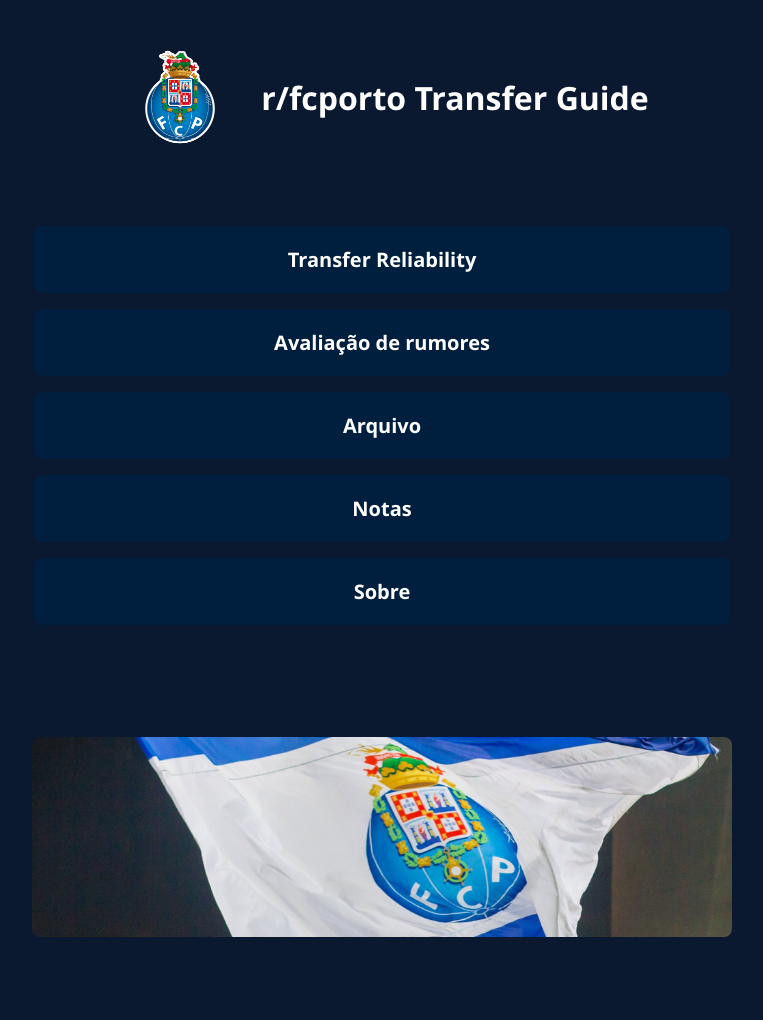
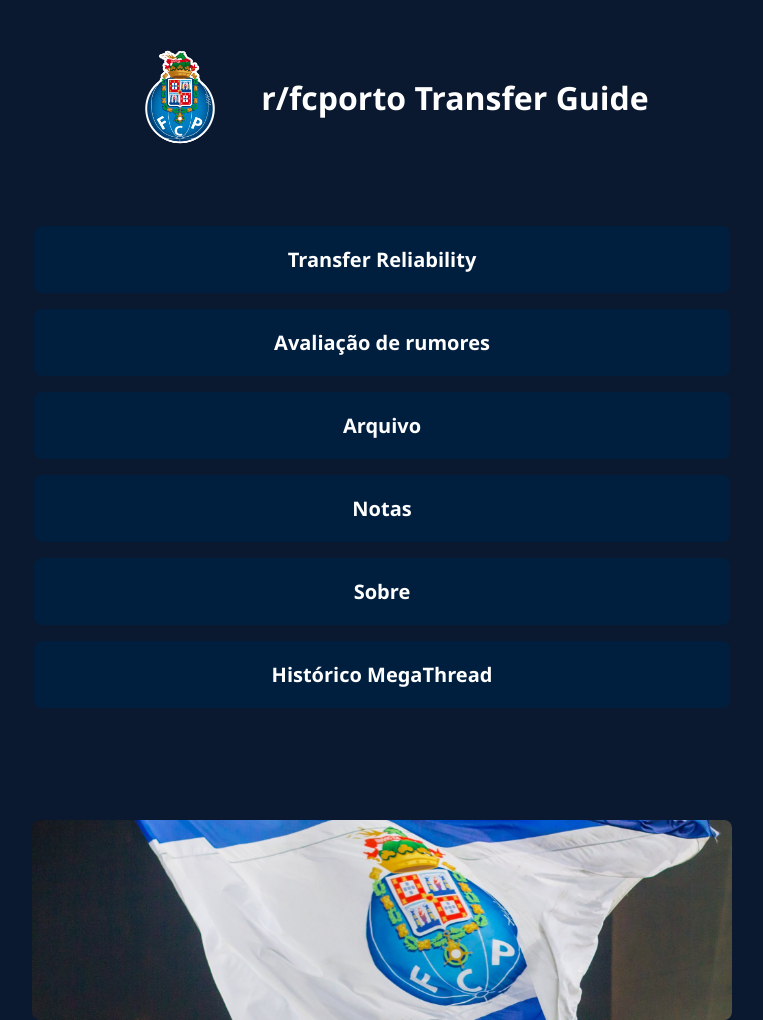
Before and after one commit to Azrial1739/teste-transfer, a Jekyll site: the page built from index.md, in a window 1280 px wide. Shown: the whole page, without its empty margins (258-1021 px from the left). Built offline with Jekyll 4.4.1, drawn with Linux system fonts in a browser that asks for light colours; before the commit the page ends 937 px from its top, so only the background shows below that.

Commit message:
Update home.html

```diff
--- a/_layouts/home.html
+++ b/_layouts/home.html
@@ -103,6 +103,7 @@
     <a class="menu-button" href="{{ site.baseurl }}/arquivo/">Arquivo</a>
     <a class="menu-button" href="{{ site.baseurl }}/notas/">Notas</a>
     <a class="menu-button" href="{{ site.baseurl }}/sobre/">Sobre</a>
+    <a class="menu-button" href="{{ site.baseurl }}/historico/">Histórico MegaThread</a>
   </div>
 
 <footer class="footer-banner"></footer>
```
